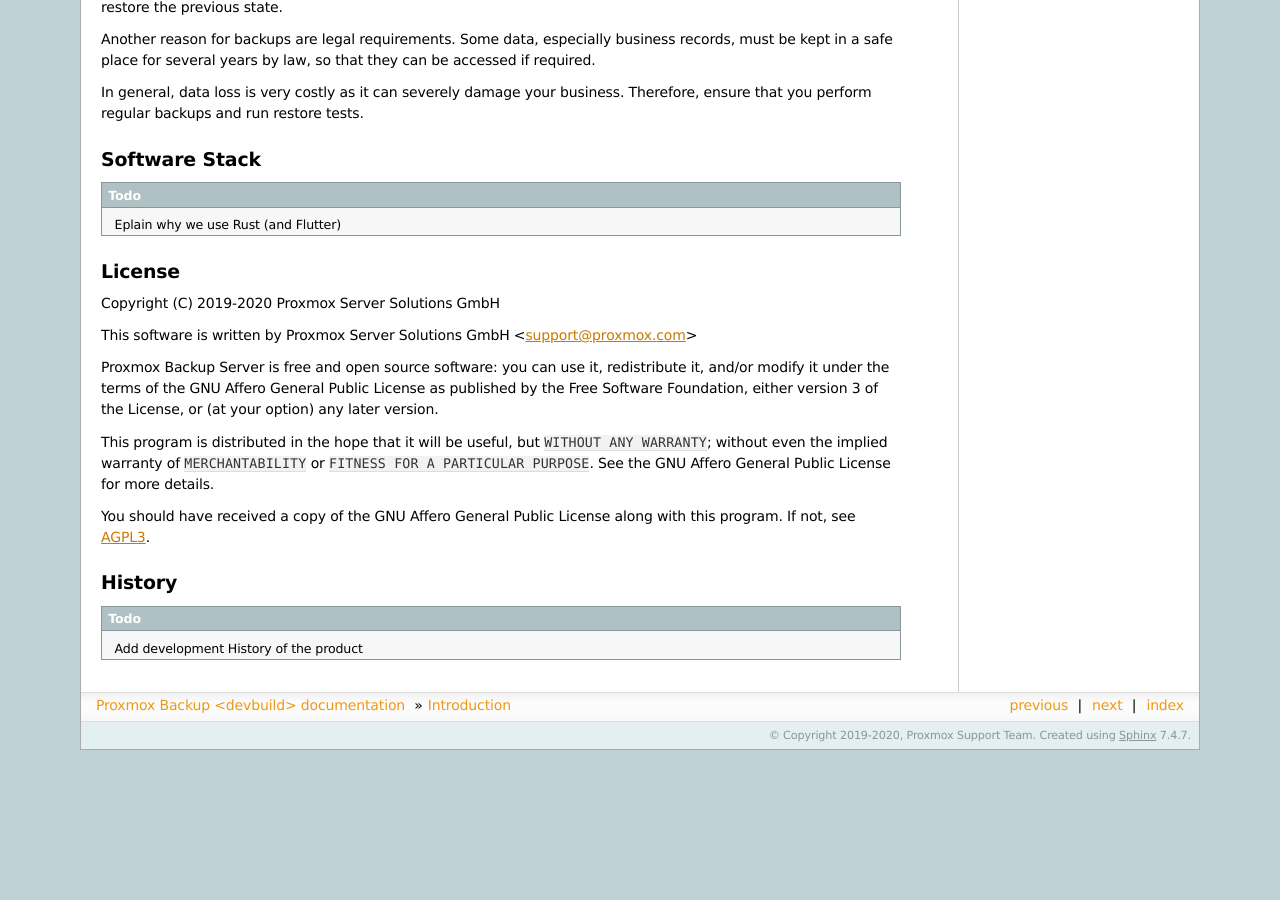
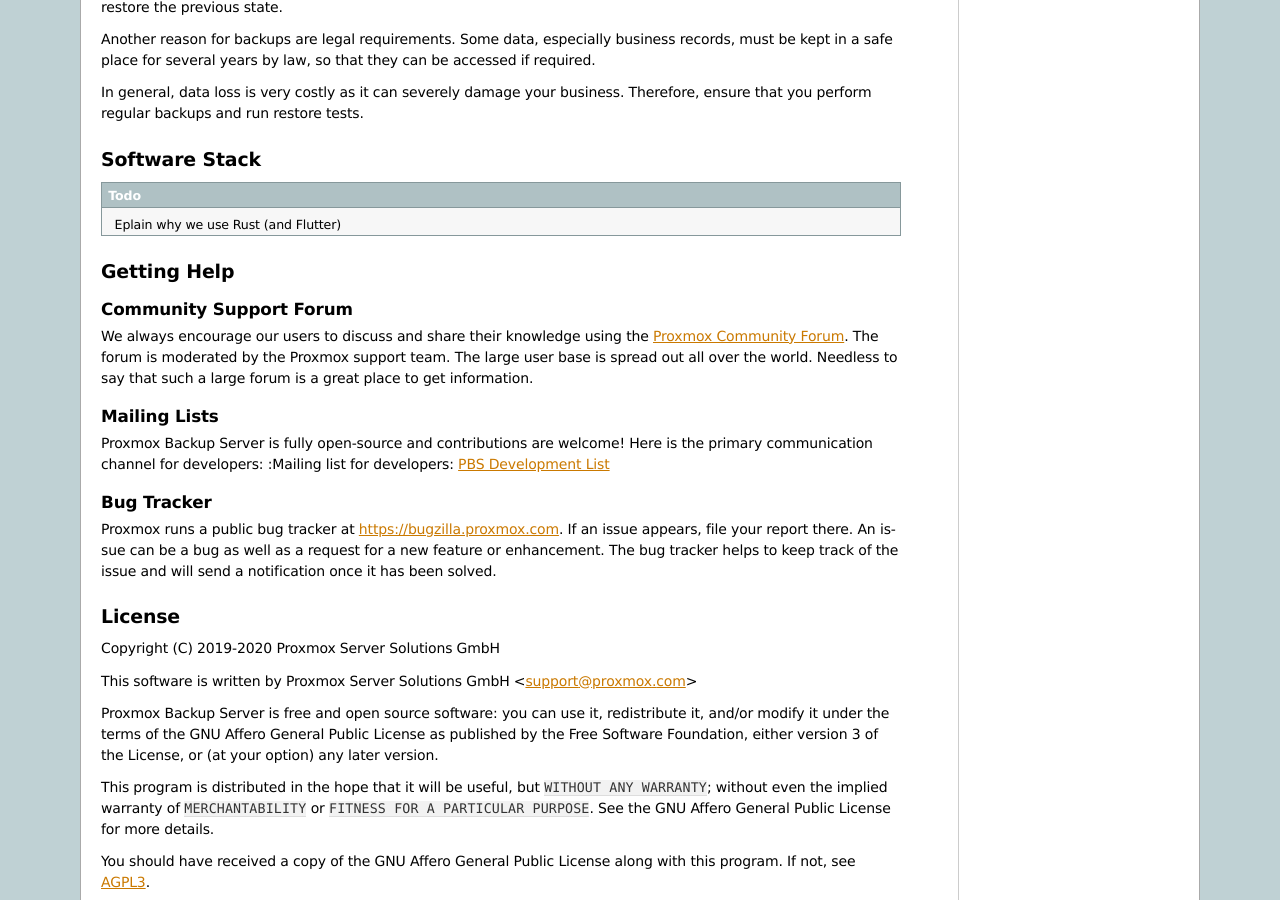
Before and after one commit to proxmox/proxmox-backup, a Sphinx documentation site: the page built from docs/introduction.rst, in a window 1280 px wide and 900 px high, scrolled down 1262 px. Built offline with Sphinx 7.4.7, drawn with Linux system fonts in a browser that asks for light colours; pages that are not in the unit, such as notebooks, are missing from menus; before the commit the page ends 2012 px from its top, so only the background shows below that; some of the changed text lies outside the part shown.

Commit message:
docs: add getting help section
Signed-off-by: Thomas Lamprecht <t.lamprecht@proxmox.com>

```diff
--- a/docs/epilog.rst
+++ b/docs/epilog.rst
@@ -11,8 +11,10 @@
 .. _Container: https://en.wikipedia.org/wiki/Container_(virtualization)
 .. _Zstandard: https://en.wikipedia.org/wiki/Zstandard
 .. _Proxmox: https://www.proxmox.com
+.. _Proxmox Community Forum: https://forum.proxmox.com
 .. _Proxmox Virtual Environment: https://www.proxmox.com/proxmox-ve
 .. _Proxmox Backup: https://www.proxmox.com/proxmox-backup
+.. _PBS Development List: https://lists.proxmox.com/cgi-bin/mailman/listinfo/pbs-devel
 .. _reStructuredText: https://www.sphinx-doc.org/en/master/usage/restructuredtext/index.html
 .. _Rust: https://www.rust-lang.org/
 .. _SHA-256: https://en.wikipedia.org/wiki/SHA-2
--- a/docs/introduction.rst
+++ b/docs/introduction.rst
@@ -105,6 +105,32 @@
 .. todo:: Eplain why we use Rust (and Flutter)
 
 
+Getting Help
+------------
+
+Community Support Forum
+~~~~~~~~~~~~~~~~~~~~~~~
+
+We always encourage our users to discuss and share their knowledge using the
+`Proxmox Community Forum`_. The forum is moderated by the Proxmox support team.
+The large user base is spread out all over the world. Needless to say that such
+a large forum is a great place to get information.
+
+Mailing Lists
+~~~~~~~~~~~~~
+
+Proxmox Backup Server is fully open-source and contributions are welcome! Here
+is the primary communication channel for developers:
+:Mailing list for developers: `PBS Development List`_
+
+Bug Tracker
+~~~~~~~~~~~
+
+Proxmox runs a public bug tracker at `<https://bugzilla.proxmox.com>`_. If an
+issue appears, file your report there. An issue can be a bug as well as a
+request for a new feature or enhancement. The bug tracker helps to keep track
+of the issue and will send a notification once it has been solved.
+
 License
 -------
 
```
